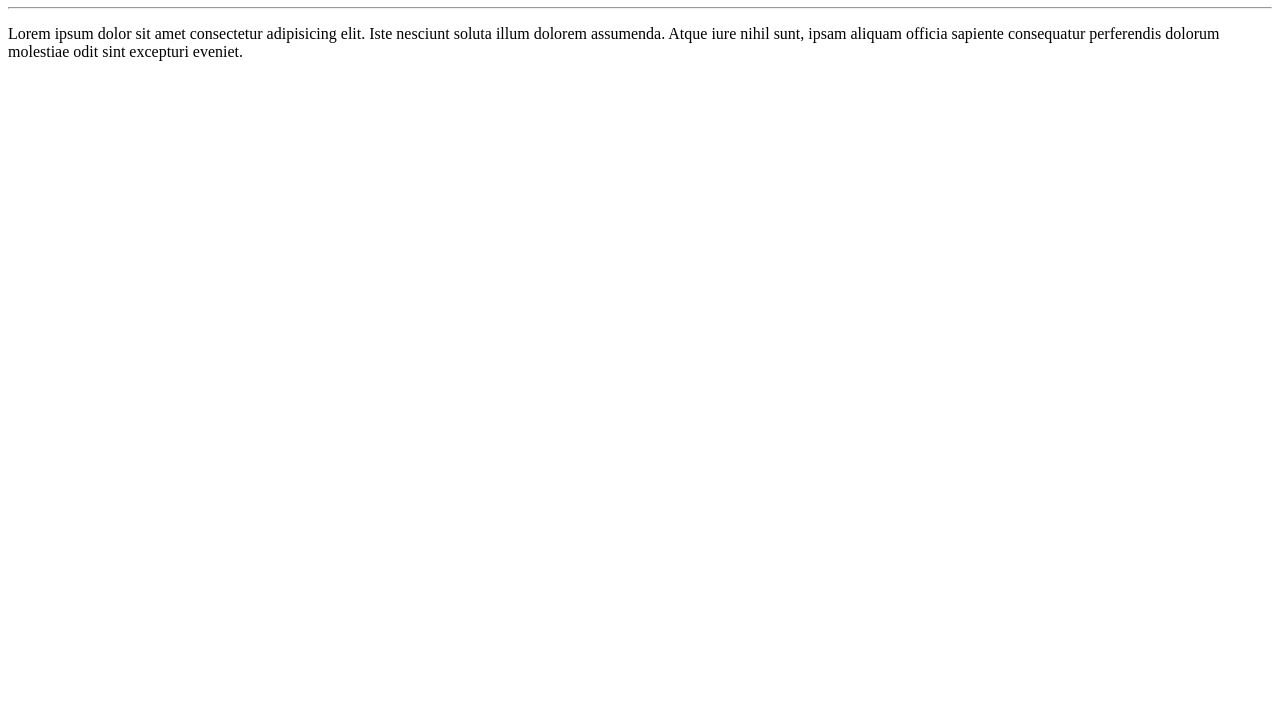
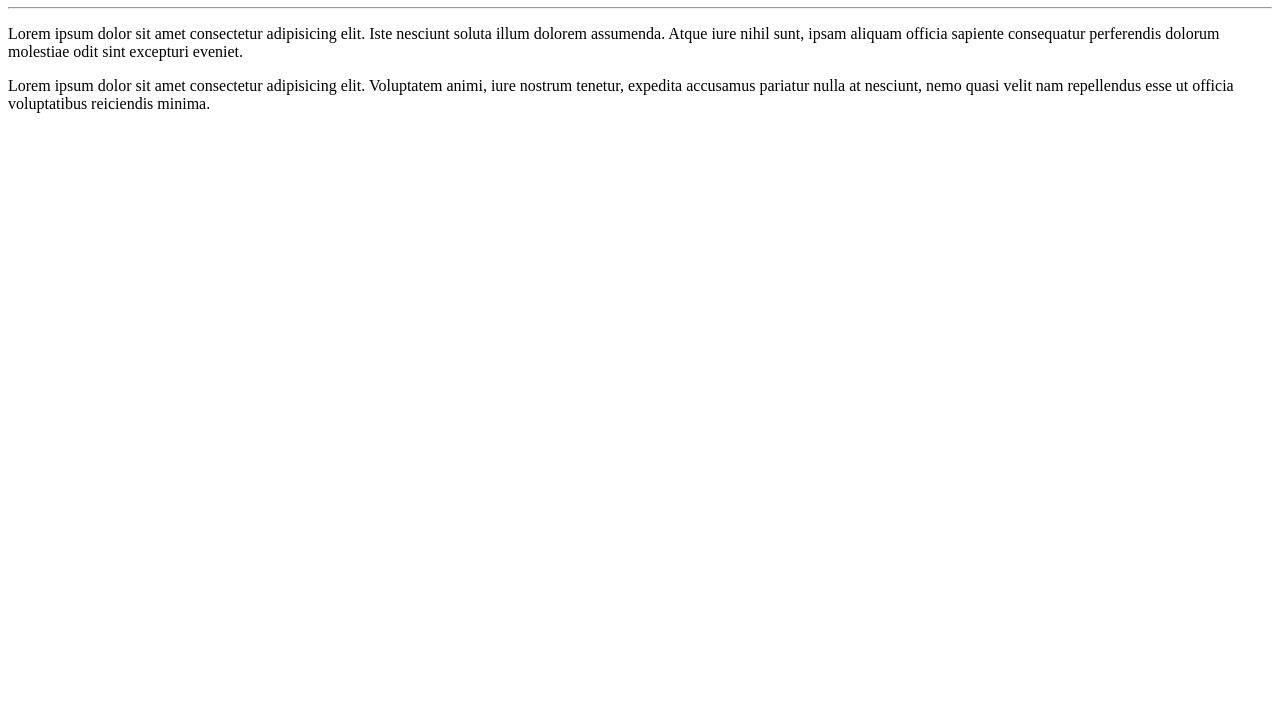
Before and after one commit to Menephyl/Ola-mundo, a plain HTML site: page site-exemplo/index.html in a window 1280 px wide. Shown: the part 73-800 px from the top of the page. Drawn offline with Linux system fonts and the light colour scheme.

Commit message:
adicionei um paragrafo

```diff
--- a/site-exemplo/index.html
+++ b/site-exemplo/index.html
@@ -11,5 +11,6 @@
     <hr>
     <p>Lorem ipsum dolor sit amet consectetur adipisicing elit. Iste nesciunt soluta illum dolorem assumenda. Atque iure nihil sunt, ipsam aliquam officia sapiente consequatur perferendis dolorum molestiae odit sint excepturi eveniet.
     </p>
+    <p>Lorem ipsum dolor sit amet consectetur adipisicing elit. Voluptatem animi, iure nostrum tenetur, expedita accusamus pariatur nulla at nesciunt, nemo quasi velit nam repellendus esse ut officia voluptatibus reiciendis minima.</p>
 </body>
 </html>
```
